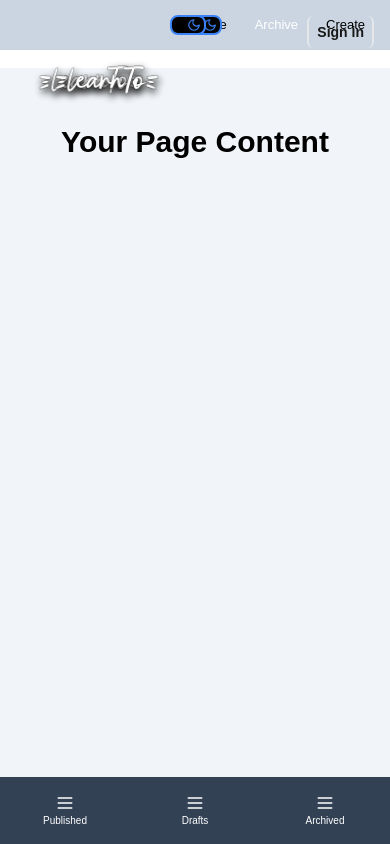
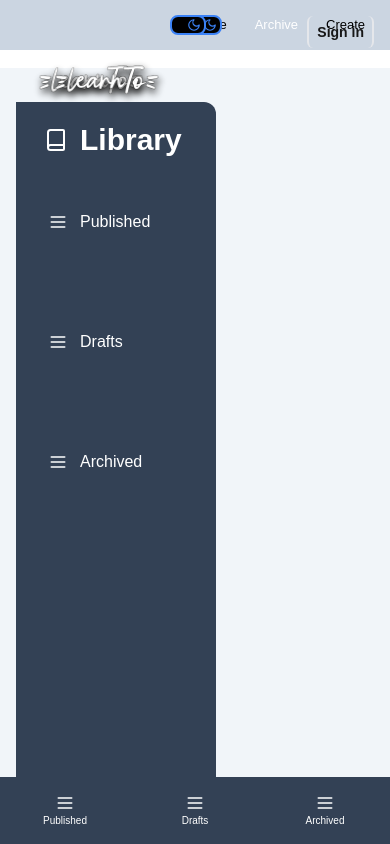
Before and after one commit to JoeyCollado/learnto, a Next.js app: page /pages/quizArchive in a window 390 px wide. Shown: the top 844 px of the page. Built offline with nearby package versions, Linux system fonts and the light colour scheme; no server answers.

Commit message:
fix vertical sidebar errors

```diff
--- a/app/components/Sidebar.tsx
+++ b/app/components/Sidebar.tsx
@@ -16,7 +16,7 @@ const Sidebar = () => {
       <div
         className={`h-screen mt-[5%] bg-slate-700 text-white transition-all duration-300 z-50 ${
           isOpen ? "w-[200px]" : "w-[85px]"
-        } rounded-r-xl flex flex-col py-5 relative hidden md:flex `}
+        } rounded-r-xl  flex-col py-5 relative  md:flex `}
       >
         <div className="flex items-center px-4 ml-3 absolute">
           {isOpen && <Book size={24} className="" />} {/* Icon appears next to Library text when open */}
```
